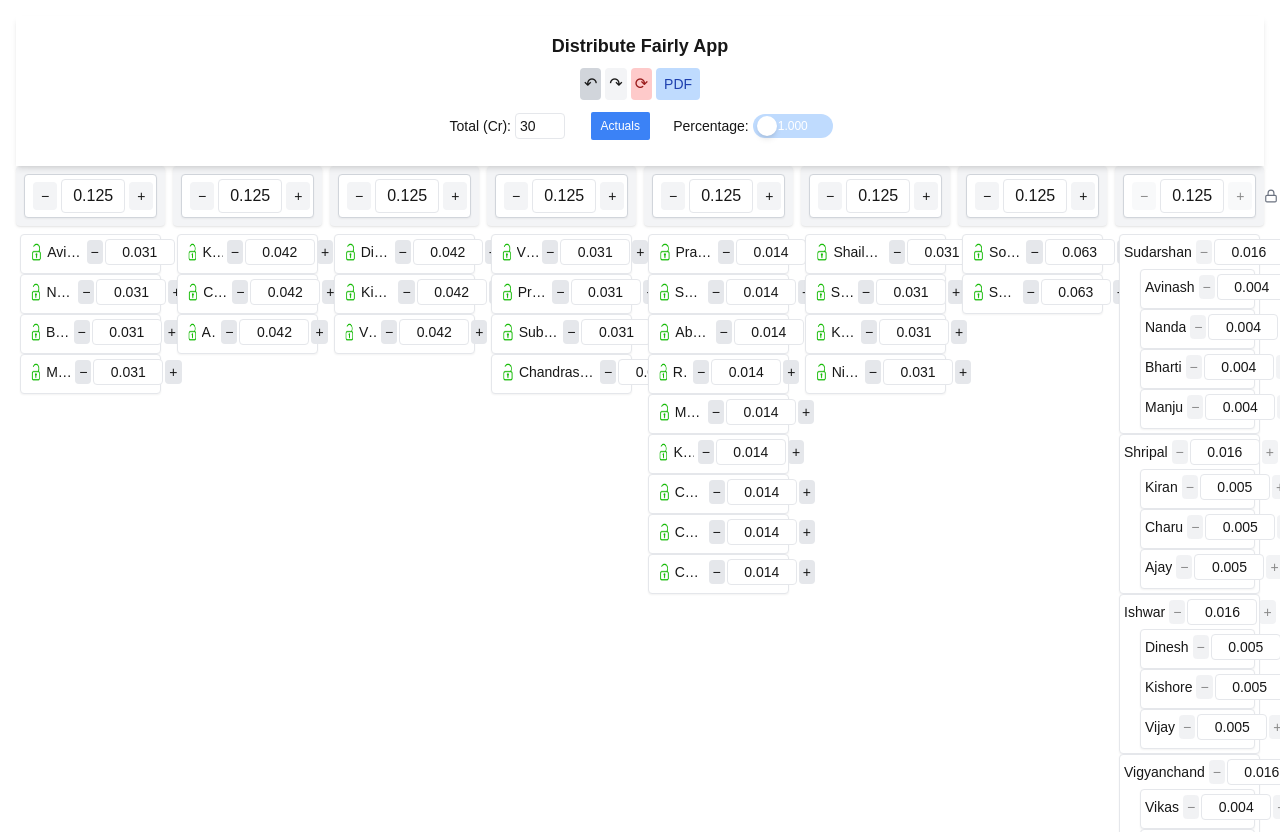
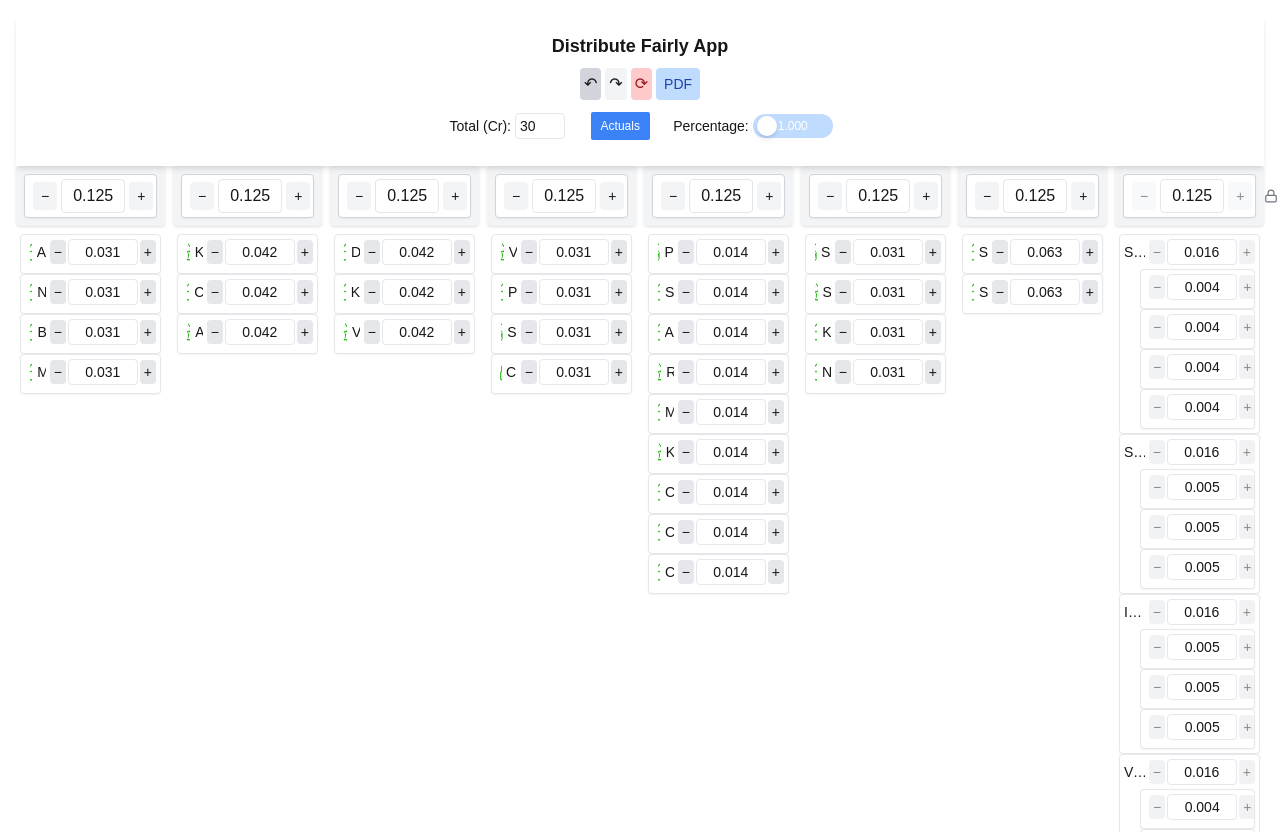
Before and after one commit to zarir-engineer/fair-distribution-app, a Next.js app: page / in a window 1280 px wide. Built offline with nearby package versions, Linux system fonts and the light colour scheme.

Commit message:
Update SingleTreeColumn.tsx

```diff
--- a/app/components/SingleTreeColumn.tsx
+++ b/app/components/SingleTreeColumn.tsx
@@ -308,7 +308,7 @@ const SingleTreeColumn = () => {
       <div key={path.join('-')} className="p-1 border bg-white rounded shadow-sm text-sm">
         <div className="flex flex-col gap-1">
           <div className="flex items-center justify-between gap-1">
-            <div className="flex items-center gap-1 w-[100px]">
+            <div className="flex items-center gap-1 min-w-0 sm:w-[100px]">
               {path.length > 0 && !aajiAncestorCheck(path) && currentNode && (
                 <button
                   onClick={() => toggleLock(path)}
@@ -318,7 +318,7 @@ const SingleTreeColumn = () => {
                   <img
                     src={currentNode.locked ? "/icons/lock-red.png" : "/icons/unlock-green.png"}
                     alt={currentNode.locked ? "Locked" : "Unlocked"}
-                    className="w-5 h-5"
+                    className="w-5 h-5 transition-transform duration-300 hover:scale-110 shrink-0"
                   />
                 </button>
               )}
```
